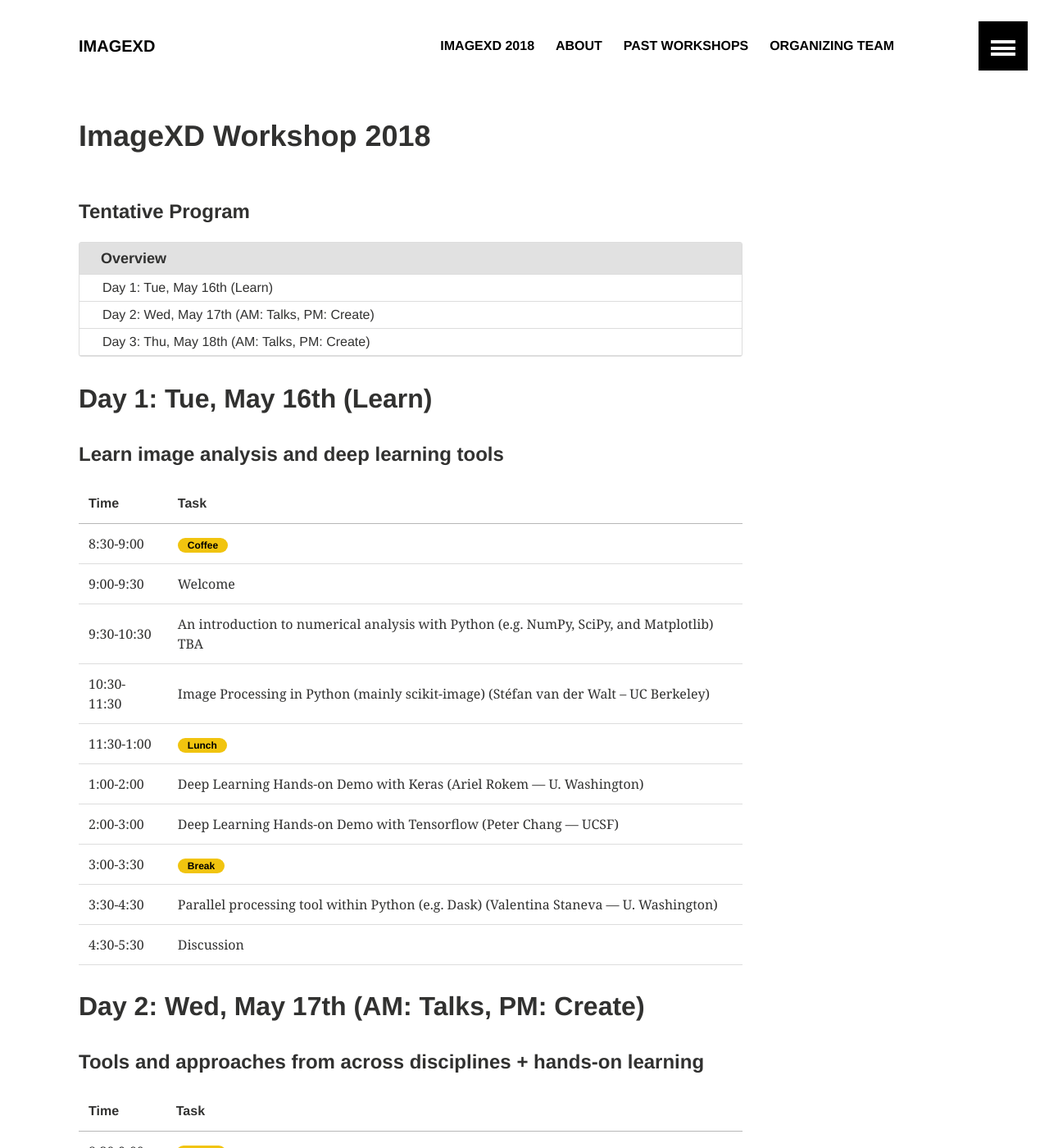
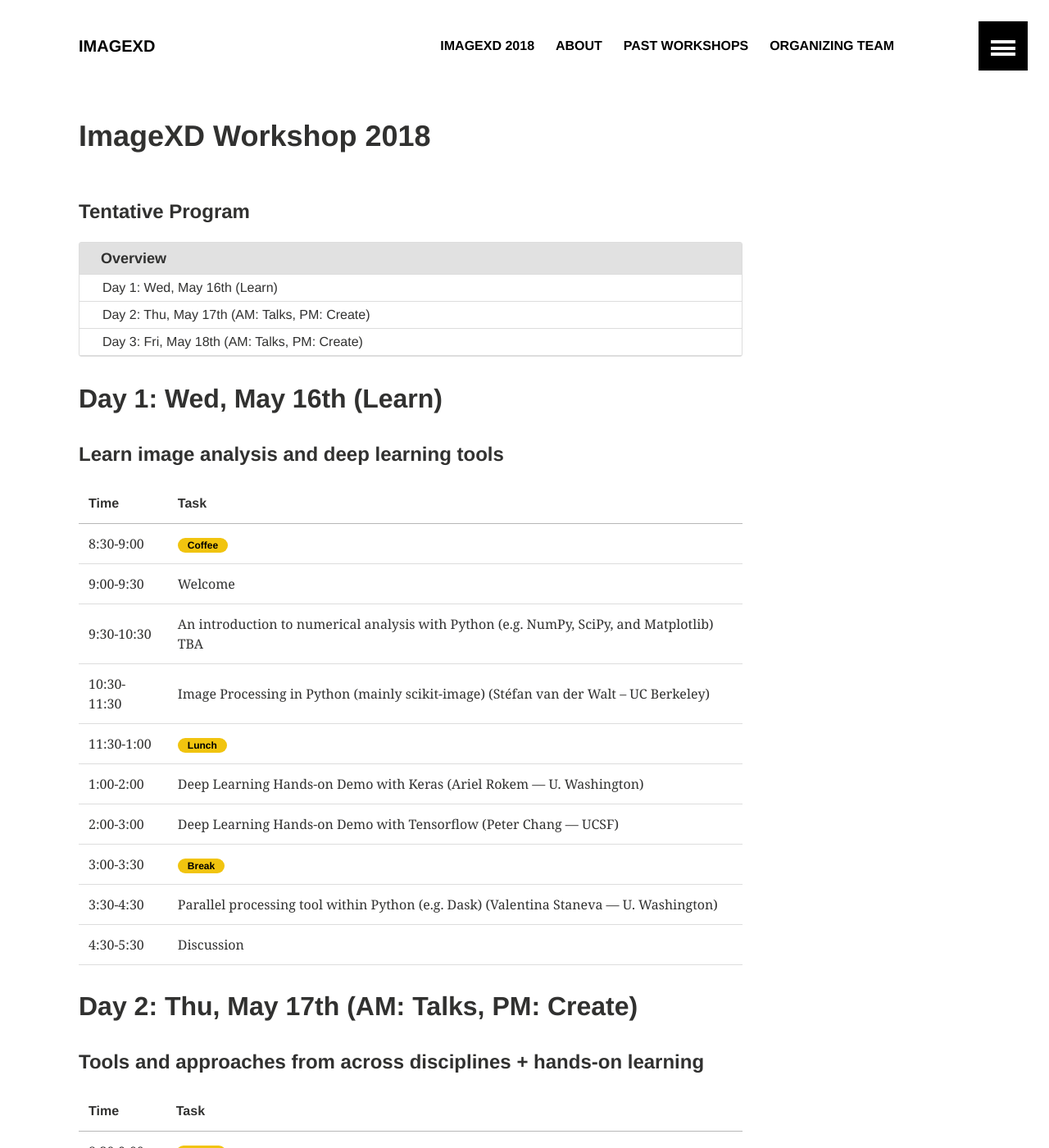
Before and after one commit to imagexd/imagexd.github.io, a Jekyll site: the page built from programs/imagexd2018.md, in a window 1280 px wide and 1400 px high. Shown: the whole window at 82% size. Built offline with Jekyll 4.4.1, drawn with Linux system fonts in a browser that asks for light colours; some of the changed text lies outside the part shown.

Commit message:
Update days on program

```diff
--- a/programs/imagexd2018.md
+++ b/programs/imagexd2018.md
@@ -14,7 +14,7 @@ image:
 
 {% include toc.html %}
 
-## Day 1: Tue, May 16th (Learn)
+## Day 1: Wed, May 16th (Learn)
 
 #### Learn image analysis and deep learning tools
 
@@ -37,7 +37,7 @@ image:
 |----
 | 4:30-5:30   | Discussion |
 
-## Day 2: Wed, May 17th (AM: Talks, PM: Create)
+## Day 2: Thu, May 17th (AM: Talks, PM: Create)
 
 #### Tools and approaches from across disciplines + hands-on learning
 
@@ -63,7 +63,7 @@ image:
 | 5:00-7:00    | <span class="badge danger">Social Event:</span> <br/> Details to follow |
 
 
-## Day 3: Thu, May 18th (AM: Talks, PM: Create)
+## Day 3: Fri, May 18th (AM: Talks, PM: Create)
 
 ### Tools and approaches from across disciplines + hands-on learning
 
```
